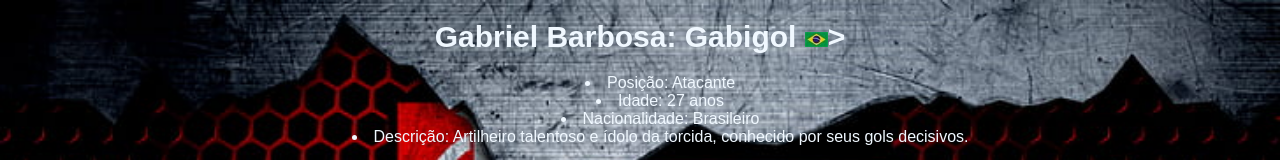
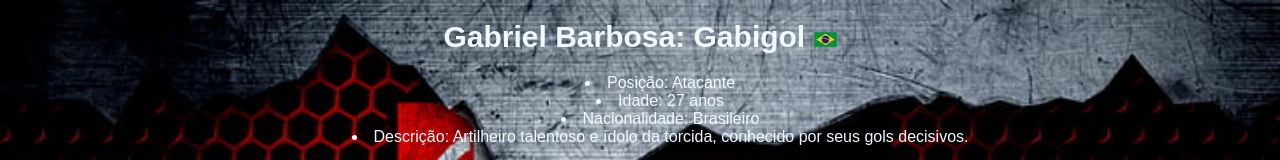
Before and after one commit to LucasJunioDev/equipe-futebol, a plain HTML site: page personagem1.html in a window 1280 px wide. Shown: the top 160 px of the page. Drawn offline with Linux system fonts and the light colour scheme.

Commit message:
Finalizaçao

```diff
--- a/personagem1.html
+++ b/personagem1.html
@@ -8,7 +8,7 @@
     <title>Gabriel Barbosa</title>
 </head>
 <body>
-        <h1>Gabriel Barbosa: Gabigol <img src="imagens/imagem brasil.webp" alt="Escudo Brasil">></h1>
+        <h1>Gabriel Barbosa: Gabigol <img src="imagens/imagem brasil.webp" alt="Escudo Brasil"></h1>
     <ul>
         <li>Posição: Atacante</li>
         <li>Idade: 27 anos</li>
```
